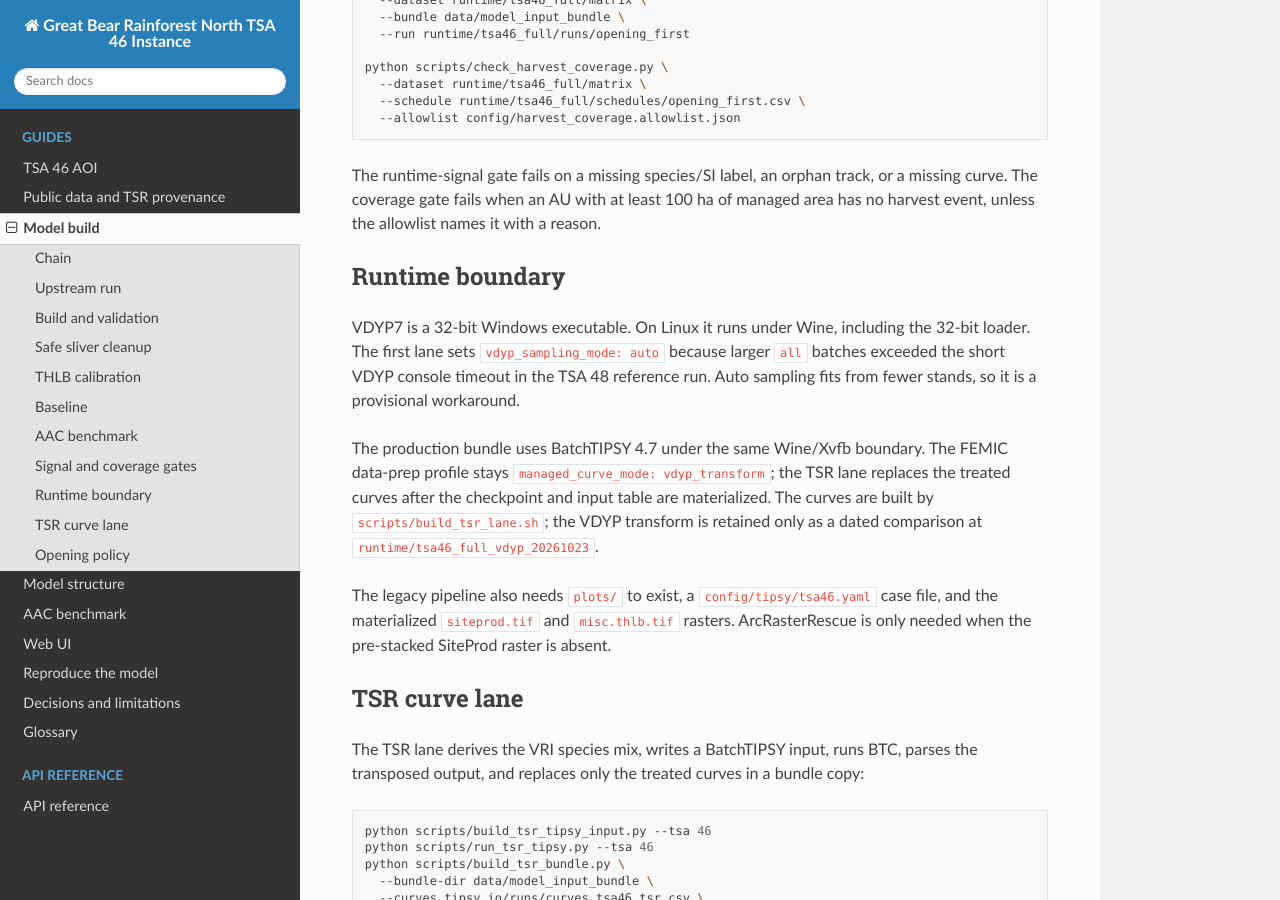
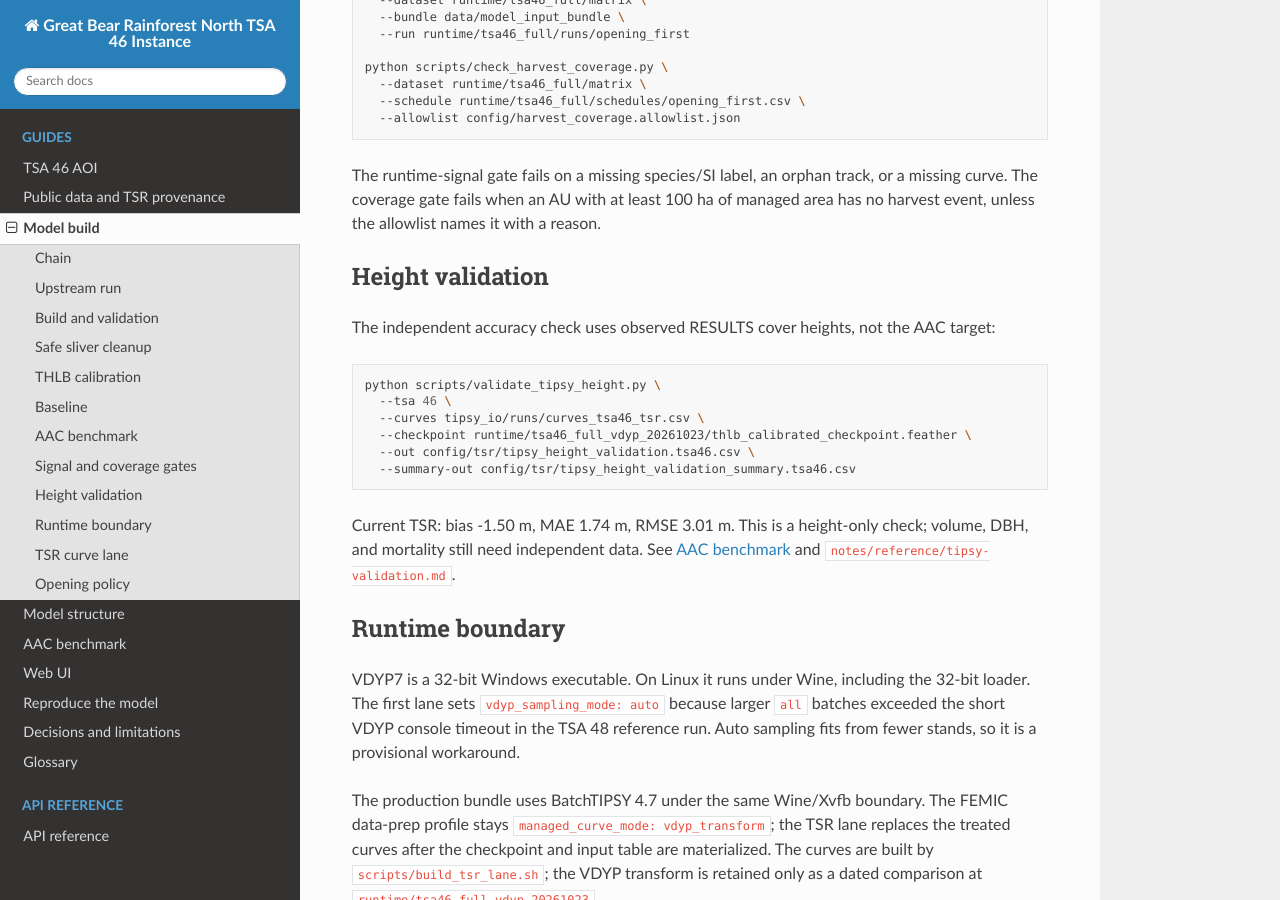
Before and after one commit to UBC-FRESH/femic-tsa46-instance, a Sphinx documentation site: the page built from docs/model-build.rst, in a window 1280 px wide and 900 px high, scrolled down 2728 px. Built offline with Sphinx 7.4.7 and the Read the Docs theme 3.1.0, drawn with Linux system fonts in a browser that asks for light colours.

Commit message:
P1.7 document the RESULTS and validation findings

```diff
--- a/docs/index.rst
+++ b/docs/index.rst
@@ -15,8 +15,9 @@ Status
 
 Phase P0 (build the instance) is complete. Phase P1 (harden the model) is
 active: the runtime-signal and harvest-coverage gates, the opening policy, and
-the TSR-consistent BatchTIPSY curves are in place. The remaining work is the
-reviewed GBR land-base netdown and the release verification.
+the TSR-consistent BatchTIPSY curves are in place, and an independent height
+validation has been run. The remaining work is the reviewed GBR land-base
+netdown, volume/DBH/mortality validation, and the release verification.
 
 Model at a glance
 -----------------
--- a/docs/model-build.rst
+++ b/docs/model-build.rst
@@ -162,6 +162,25 @@ The runtime-signal gate fails on a missing species/SI label, an orphan track,
 or a missing curve. The coverage gate fails when an AU with at least 100 ha of
 managed area has no harvest event, unless the allowlist names it with a reason.
 
+Height validation
+-----------------
+
+The independent accuracy check uses observed RESULTS cover heights, not the
+AAC target:
+
+.. code-block:: bash
+
+   python scripts/validate_tipsy_height.py \
+     --tsa 46 \
+     --curves tipsy_io/runs/curves_tsa46_tsr.csv \
+     --checkpoint runtime/tsa46_full_vdyp_20261023/thlb_calibrated_checkpoint.feather \
+     --out config/tsr/tipsy_height_validation.tsa46.csv \
+     --summary-out config/tsr/tipsy_height_validation_summary.tsa46.csv
+
+Current TSR: bias -1.50 m, MAE 1.74 m, RMSE 3.01 m. This is a
+height-only check; volume, DBH, and mortality still need independent data. See
+:doc:`benchmark` and ``notes/reference/tipsy-validation.md``.
+
 Runtime boundary
 ----------------
 
```
Also changed, not shown: README.md (+1 -1 lines), ROADMAP.md (+2 -2 lines), docs/decisions.rst (+13 -2 lines), notes/reference/model-sanity.md (+6 -0 lines), notes/reference/ws4-build.md (+7 -0 lines).
